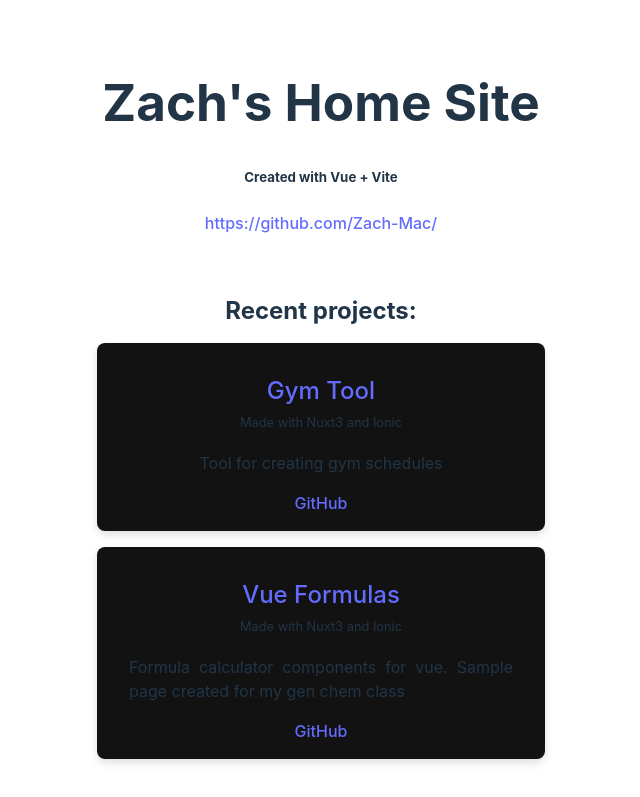
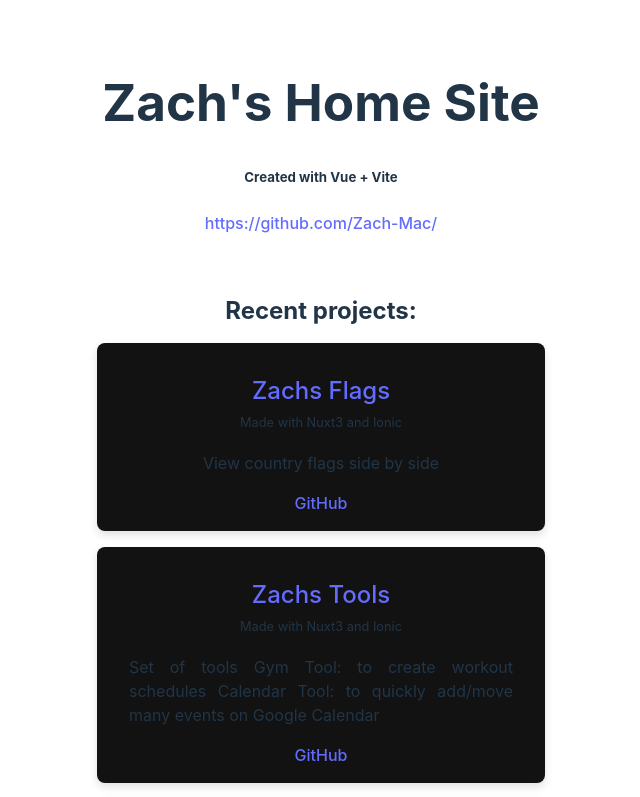
Before and after one commit to Zach-Mac/zach-mac.github.io, a Vue app: page / in a window 1280 px wide. Shown: the top 797 px of the page, without its empty margins (319-959 px from the left). Built offline with nearby package versions, Linux system fonts and the light colour scheme.

Commit message:
Update App.vue

```diff
--- a/src/App.vue
+++ b/src/App.vue
@@ -15,12 +15,23 @@ import GitLink from '@/components/GitLink.vue'
 		</div>
 
 		<SiteLink
-			title="Gym Tool"
+			title="Zachs Flags"
 			uses="Nuxt3 and Ionic"
-			href="https://zachsgymtool.vercel.app"
-			github="GymTool"
+			href="https://zachsflags.vercel.app"
+			github="FlagCompare"
 		>
-			Tool for creating gym schedules
+			View country flags side by side
+		</SiteLink>
+
+		<SiteLink
+			title="Zachs Tools"
+			uses="Nuxt3 and Ionic"
+			href="https://zachstools.vercel.app"
+			github="ZachsTools"
+		>
+			Set of tools
+			Gym Tool: to create workout schedules
+			Calendar Tool: to quickly add/move many events on Google Calendar
 		</SiteLink>
 
 		<SiteLink title="Vue Formulas"
```
